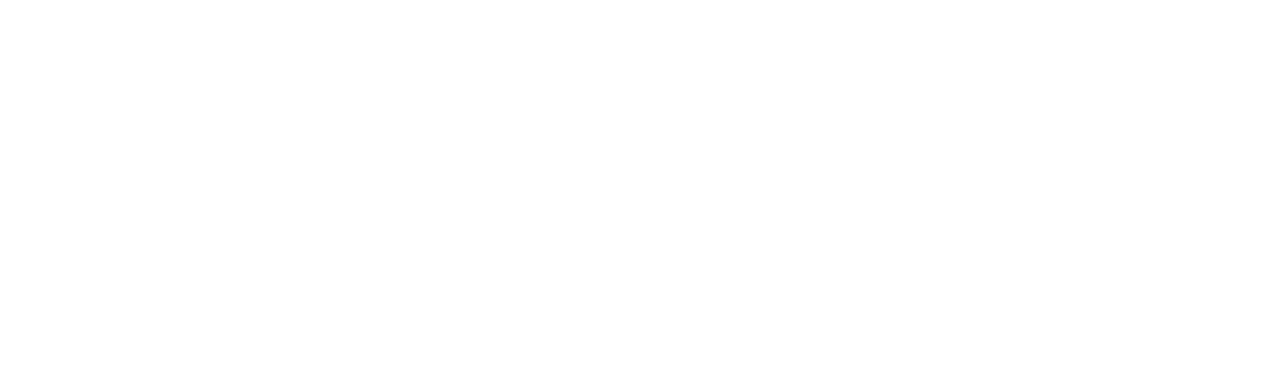
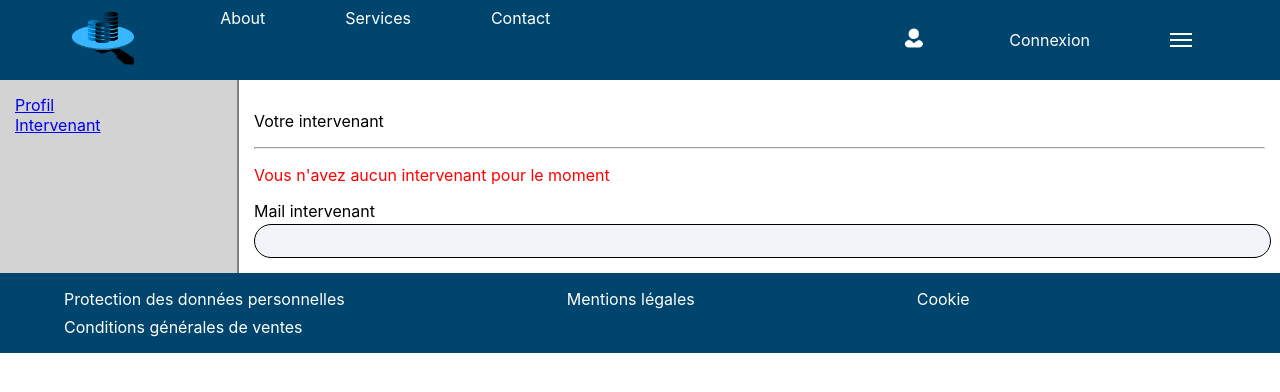
Before and after one commit to Vellhes/NasPlate, a React (Create React App) app: page /MonIntervenant in a window 1280 px wide. Shown: the top 392 px of the page. Built offline with nearby package versions, Linux system fonts and the light colour scheme.

Commit message:
Ajout de la page d'ajout d'un intervenant

```diff
--- a/src/routes/User/monIntervenant.jsx
+++ b/src/routes/User/monIntervenant.jsx
@@ -1,3 +1,32 @@
+import Footer from "../../components/footer/Footer"
+import Navbar from "../../components/navbar/Navbar"
+import ProfilMenu from "../../components/profilMenu/profilMenu"
+
 export default function MonIntervant(){
+    return(
+        <div>
+            <Navbar></Navbar>
+            <div class="flexProfil">
+                <ProfilMenu></ProfilMenu>
+                <div className="profilBody">
+                    {/*TODO :
+                        - Mettre le champ qui permet d'ajouter l'intervenant
+                        - Si il y'en a déjà un, afficher ses informations
+                    */}
 
+                    <p>Votre intervenant</p>
+                    <hr></hr>
+
+                    {/*Si pas intervenant*/}
+                    <p style={{color : '#ff0000'}}>Vous n'avez aucun intervenant pour le moment</p>
+                    <label>Mail intervenant</label>
+                    <input type="email" className="input-text" id="mail"></input>
+
+                    {/*Si intervenant*/}
+
+                </div>
+            </div>
+            <Footer></Footer>
+        </div>
+    )
 }
--- a/src/routes/User/profil.jsx
+++ b/src/routes/User/profil.jsx
@@ -17,7 +17,7 @@
                         <label>Prénom</label>
                         <input type="text" className="input-text" id="prenom"></input>
                         <label>Mail</label>
-                        <input type="text" className="input-text" id="mail"></input>
+                        <input type="email" className="input-text" id="mail"></input>
                         <br/>
                         <button className="button-default-auto">Enregistrer</button>
                         <p>Changer votre mot de passe</p>
```
Also changed, not shown: 1 other file (tests, documents, lock files or other folders).
